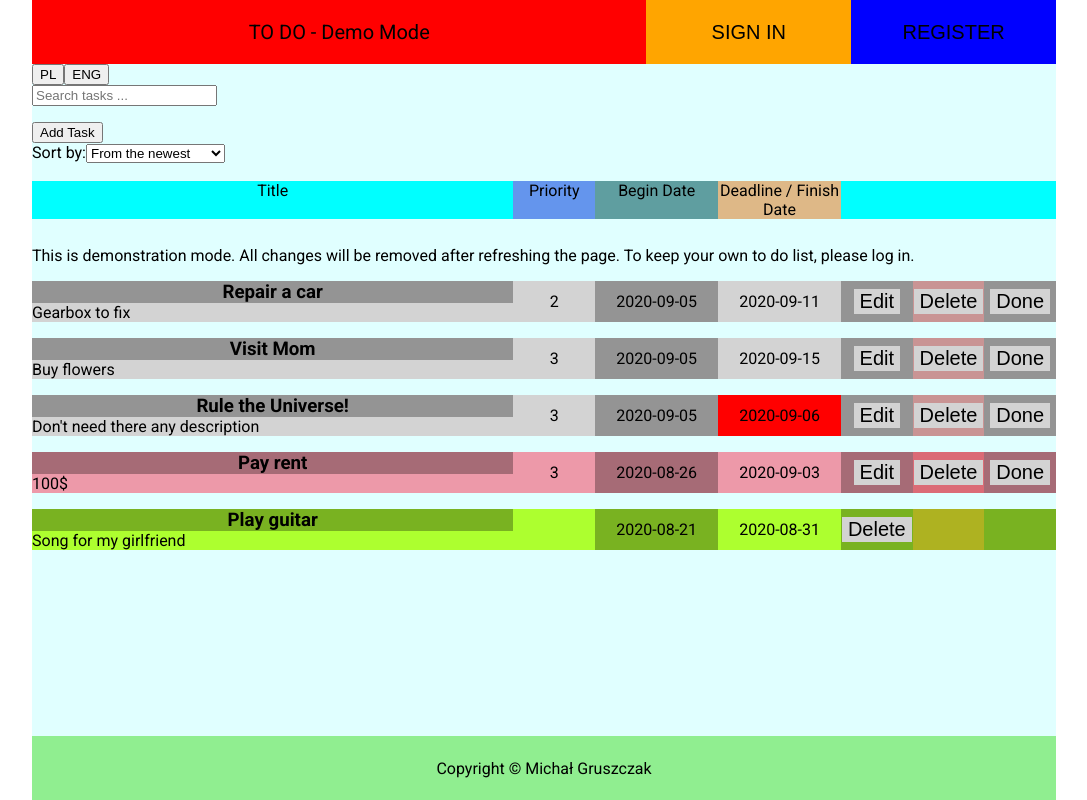
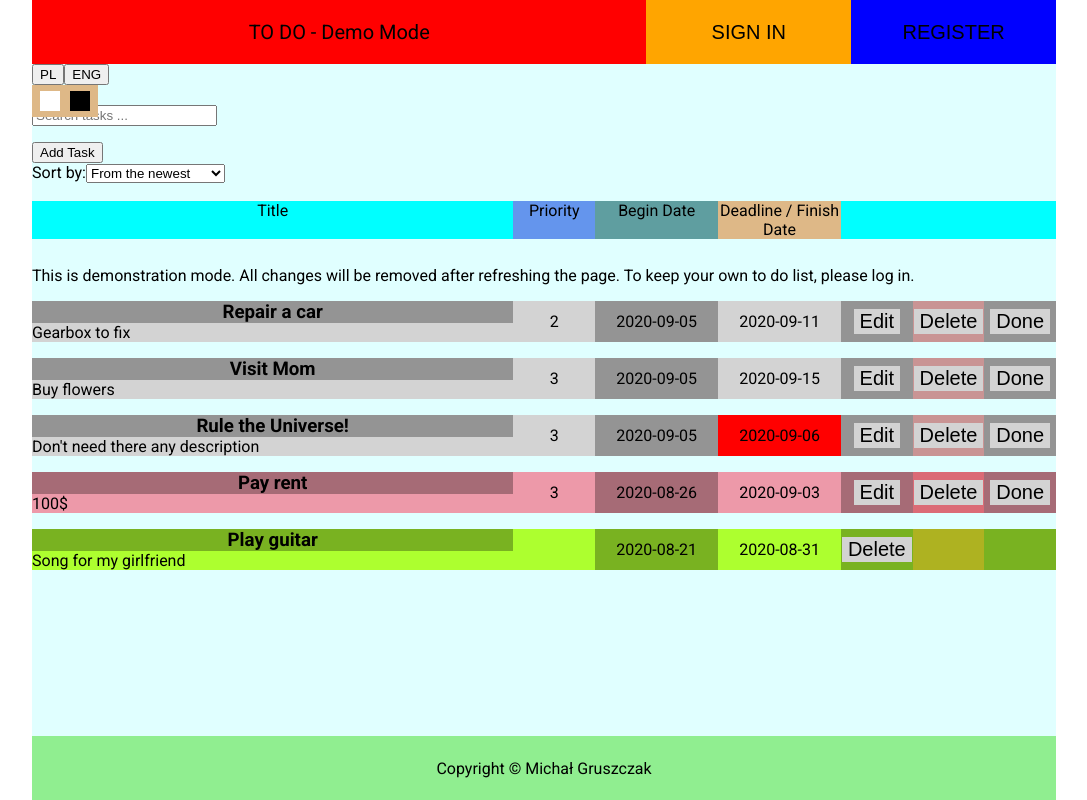
Before and after one commit to Patton94/TODO_React_Express_MongoDB, a React (Create React App) app in the folder CLIENT/: page / in a window 1280 px wide. Shown: the whole page, without its empty margins (96-1183 px from the left). Built offline with nearby package versions, Linux system fonts and the light colour scheme.

Commit message:
Add ThemeSwitcher, make darkThemeContext and few examples of theme change

```diff
--- a/CLIENT/src/App.js
+++ b/CLIENT/src/App.js
@@ -8,9 +8,11 @@ import { UserProvider } from "./context/userContext";
 import { LoadingProvider } from "./context/loadingContext";
 import { SearchProvider } from "./context/searchContext";
 import { LanguageProvider } from "./context/languageContext";
+import { DarkThemeProvider } from "./context/darkThemeContext";
 
 function App() {
   return (
+    <DarkThemeProvider>
       <LanguageProvider>
         <SearchProvider>
           <LoadingProvider>
@@ -28,6 +30,7 @@ function App() {
           </LoadingProvider>
         </SearchProvider>
       </LanguageProvider>
+    </DarkThemeProvider>
   );
 }
 
--- a/CLIENT/src/components/Main.js
+++ b/CLIENT/src/components/Main.js
@@ -7,6 +7,7 @@ import LoadingBar from "./LoadingBar";
 import Sort from "./Sort";
 import Search from "./Search";
 import LanguageSwitcher from "./LanguageSwitcher";
+import ThemeSwitcher from "./ThemeSwitcher";
 
 import { TasksContext } from "../context/tasksContext";
 import { UserContext } from "../context/userContext";
@@ -63,6 +64,8 @@ const Main = () => {
     <div className="main">
       <LanguageSwitcher />
 
+      <ThemeSwitcher />
+
       <Search />
 
       <Add />
--- a/CLIENT/src/components/Navbar.css
+++ b/CLIENT/src/components/Navbar.css
@@ -11,13 +11,17 @@
   font-size: 20px;
 }
 
-.nav__todo {
+.nav__title {
   background-color: red;
   flex-grow: 1;
   height: 100%;
   display: flex;
   align-items: center;
   justify-content: center;
+}
+
+.nav__title.dark {
+  background-color: darkgray;
 }
 
 .nav__login {
@@ -27,6 +31,10 @@
   display: flex;
   align-items: center;
   justify-content: center;
+}
+
+.nav__login.dark {
+  background-color: darkred;
 }
 
 .nav__logout {
--- a/CLIENT/src/components/Navbar.js
+++ b/CLIENT/src/components/Navbar.js
@@ -4,12 +4,14 @@ import Login from "./Login";
 import Register from "./Register";
 import { UserContext } from "../context/userContext";
 import { useTranslation } from "react-i18next";
+import { DarkThemeContext } from "../context/darkThemeContext";
 
 const Navbar = () => {
   const { userName, token, userID } = useContext(UserContext);
   const [userNameValue, setUserNameValue] = userName;
   const [tokenValue, setTokenValue] = token;
   const [userIDValue, setUserIDValue] = userID;
+  const [darkTheme, setDarkTheme] = useContext(DarkThemeContext);
 
   const [t, i18n] = useTranslation();
 
@@ -25,14 +27,14 @@ const Navbar = () => {
 
   return (
     <div className="nav">
-      <div className="nav__todo">
+      <div className={darkTheme ? "nav__title dark" : "nav__title"}>
         <span>
           <a className="nav__a" href="/">
             {userIDValue ? t("Navbar.Title") : t("Navbar.DemoTitle")}
           </a>
         </span>
       </div>
-      <div className="nav__login">
+      <div className={darkTheme ? "nav__login dark" : "nav__login"}>
         <Login />
       </div>
       <div className="nav__register">
--- /dev/null
+++ b/CLIENT/src/components/ThemeSwitcher.css
@@ -0,0 +1,29 @@
+.theme {
+  position: relative;
+  width: 60px;
+  height: 20px;
+  background-color: antiquewhite;
+}
+
+.theme__container {
+  display: flex;
+  justify-content: space-around;
+  width: 100%;
+  height: 100%;
+  padding: 10% 5%;
+  background-color: burlywood;
+}
+
+.theme__white {
+  border: none;
+  width: 20px;
+  height: 20px;
+  background-color: white;
+}
+
+.theme__black {
+  border: none;
+  width: 20px;
+  height: 20px;
+  background-color: black;
+}
--- /dev/null
+++ b/CLIENT/src/components/ThemeSwitcher.js
@@ -0,0 +1,23 @@
+import React, { useContext } from "react";
+import "./ThemeSwitcher.css";
+import { DarkThemeContext } from "../context/darkThemeContext";
+
+const ThemeSwitcher = () => {
+  const [darkTheme, setDarkTheme] = useContext(DarkThemeContext);
+
+  const handleClick = (status) => {
+    setDarkTheme(status);
+    localStorage.setItem("darkTheme", status);
+  };
+
+  return (
+    <div className="theme">
+      <div className="theme__container">
+        <button onClick={() => handleClick("")} className="theme__white"></button>
+        <button onClick={() => handleClick("dark")} className="theme__black"></button>
+      </div>
+    </div>
+  );
+};
+
+export default ThemeSwitcher;
--- /dev/null
+++ b/CLIENT/src/context/darkThemeContext.js
@@ -0,0 +1,19 @@
+import React, { createContext, useState, useEffect } from "react";
+
+export const DarkThemeContext = createContext();
+
+export const DarkThemeProvider = (props) => {
+  const [darkTheme, setDarkTheme] = useState(false);
+
+  useEffect(() => {
+    if (localStorage.getItem("darkTheme") != darkTheme) {
+      setDarkTheme(localStorage.getItem("darkTheme"));
+    } else setDarkTheme(localStorage.getItem("darkTheme"));
+  }, [darkTheme]);
+
+  return (
+    <DarkThemeContext.Provider value={[darkTheme, setDarkTheme]}>
+      {props.children}
+    </DarkThemeContext.Provider>
+  );
+};
```
Lines whose indentation alone changed are shown as unchanged.
